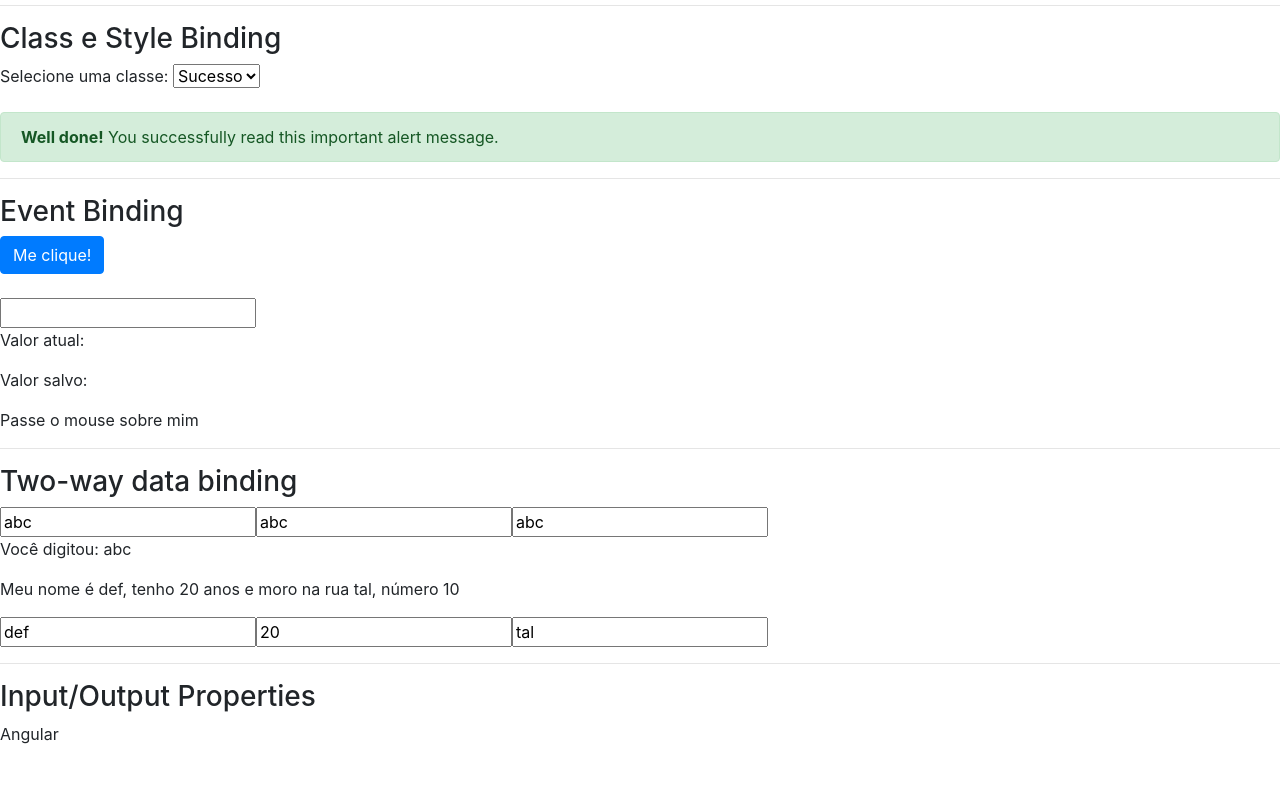
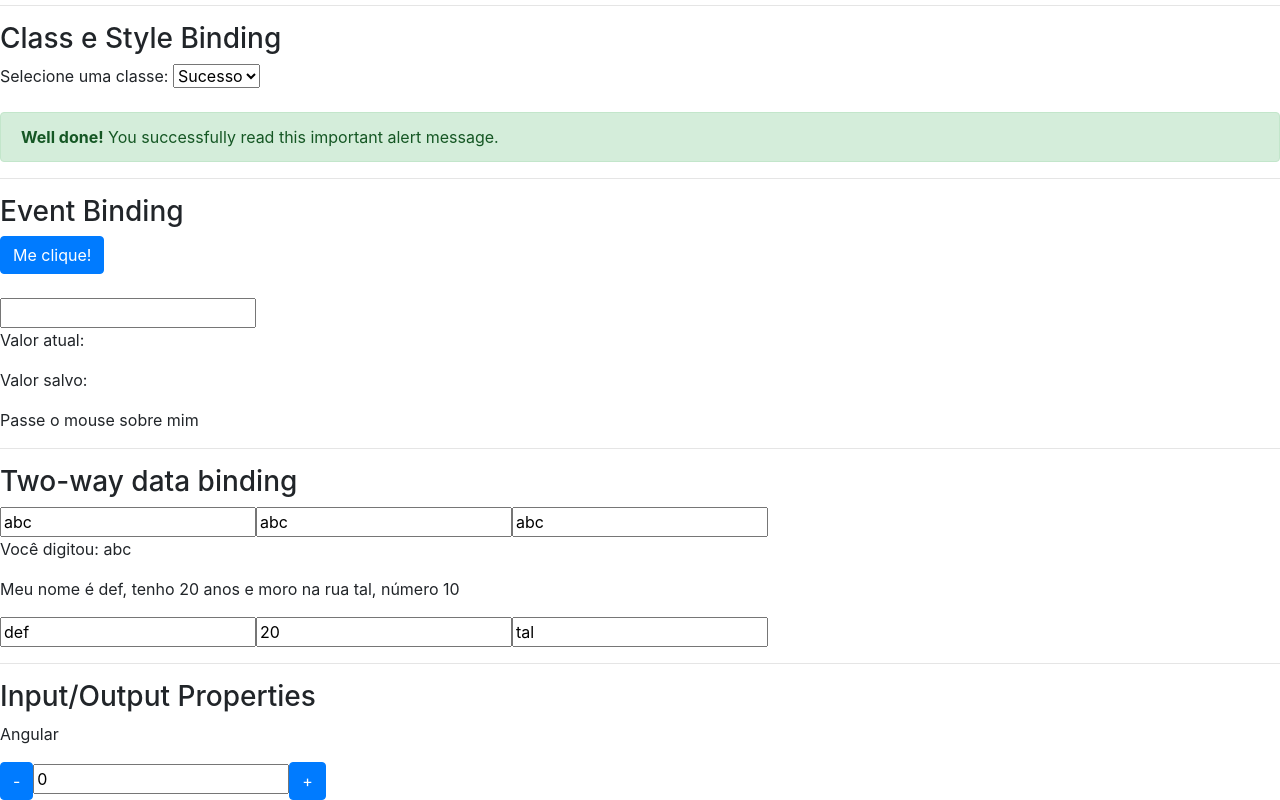
Before and after one commit to robertabononi/angular-loiane, an Angular app in the folder data-binding/: page / in a window 1280 px wide. Shown: the part 471-1271 px from the top of the page. Before the commit the page ends 1233 px from the top, so only its background shows below. Built offline with nearby package versions, Linux system fonts and the light colour scheme.

Commit message:
feat: create counter

```diff
--- a/data-binding/src/app/data-binding/data-binding.component.html
+++ b/data-binding/src/app/data-binding/data-binding.component.html
@@ -107,5 +107,7 @@
 
     <app-curso [nome]="nomeDoCurso"></app-curso>
 
+    <contador></contador>
+
   </article>
 </section>
--- a/data-binding/src/app/output-property/output-property.component.html
+++ b/data-binding/src/app/output-property/output-property.component.html
@@ -1 +1,5 @@
-<p>output-property works!</p>
+<div>
+  <button class="btn btn-primary">-</button>
+  <input type="text" [value]="valor" readonly>
+  <button class="btn btn-primary">+</button>
+</div>
--- a/data-binding/src/app/output-property/output-property.component.ts
+++ b/data-binding/src/app/output-property/output-property.component.ts
@@ -1,11 +1,13 @@
 import { Component, OnInit } from '@angular/core';
 
 @Component({
-  selector: 'app-output-property',
+  selector: 'contador',
   templateUrl: './output-property.component.html',
   styleUrls: ['./output-property.component.css']
 })
 export class OutputPropertyComponent implements OnInit {
+
+  valor: number = 0
 
   constructor() { }
 
```
